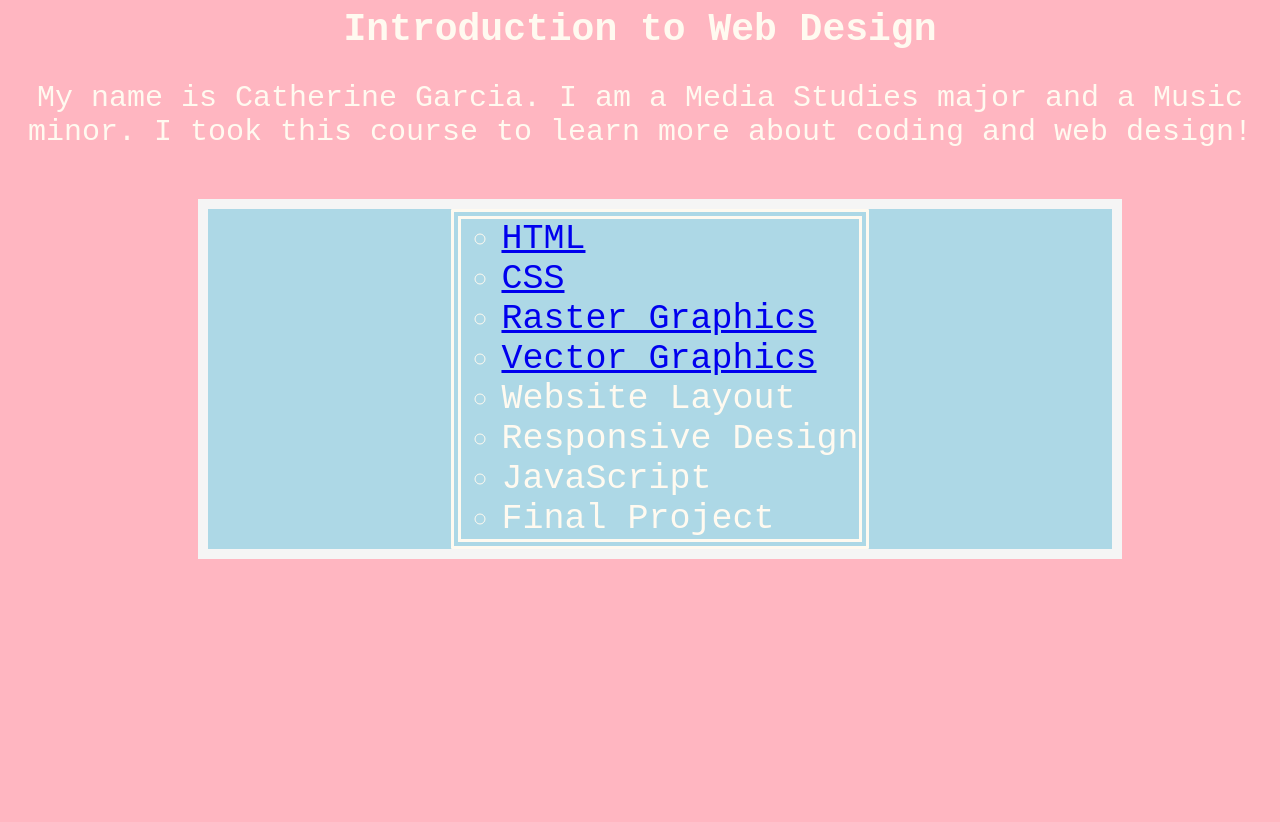
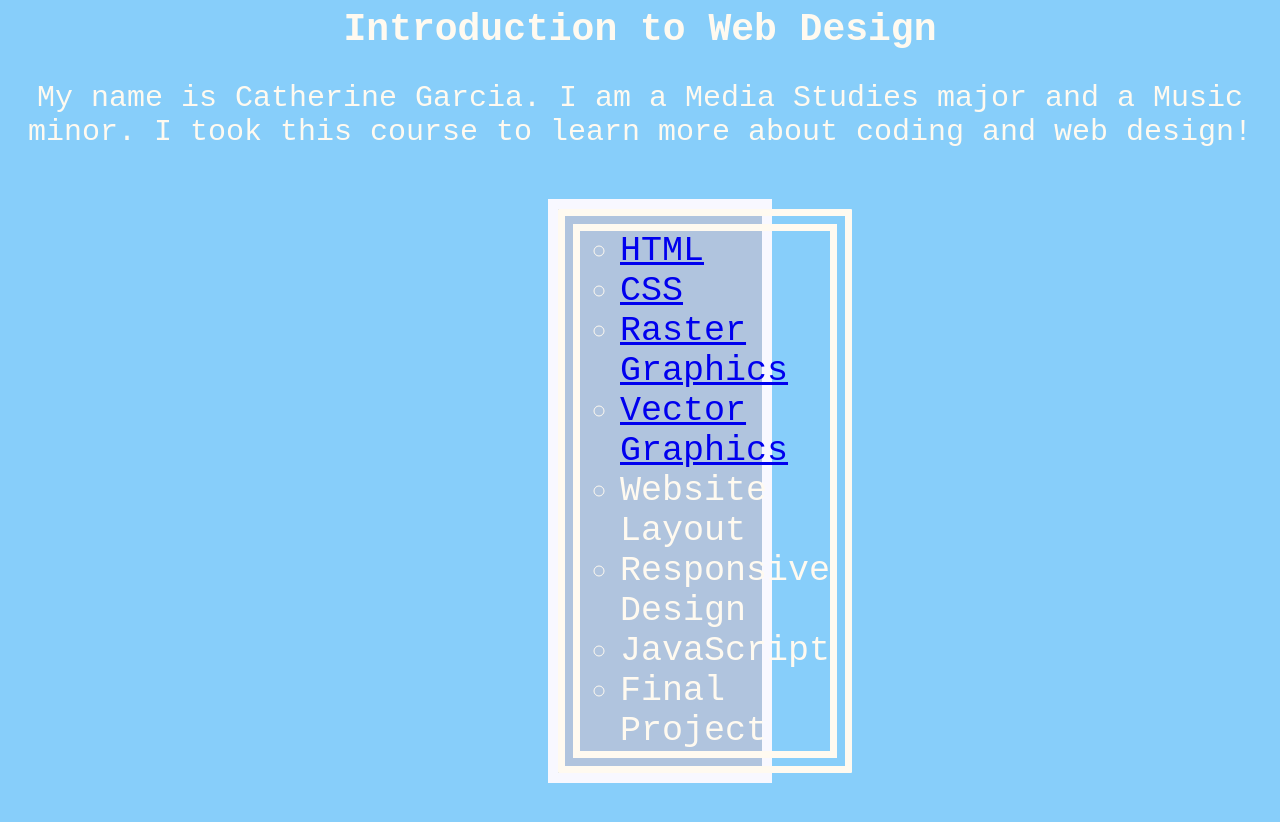
Before and after one commit to catherineg101/medp285.html, a plain HTML site: page index.html in a window 1280 px wide. Before the commit the page ends 800 px from the top, so only its background shows below. Drawn offline with Linux system fonts and the light colour scheme.

Commit message:
Update index.html

```diff
--- a/index.html
+++ b/index.html
@@ -5,7 +5,7 @@
     <title>Catherine Garcia</title>
     <style type="text/css">
 body{
-        background-color: lightpink;
+        background-color: lightskyblue;
 
       }
       p {font-family: monospace;}
@@ -43,14 +43,13 @@ div.container {
   text-align: center;
 }
 
-
 div {
-  border: 10px solid whitesmoke;
+  border: 10px solid ghostwhite;
   margin-top: 50px;
   margin-bottom: 100px;
-  margin-right: 150px;
-  margin-left: 150px;
-  background-color: lightblue;
+  margin-right: 500px;
+  margin-left: 500px;
+  background-color: lightsteelblue;
 }
 
 ul.myUL {
@@ -63,7 +62,7 @@ ul.myUL {
 ul.myUL {
 
   border-style: double;
-  border-width: 10px;
+  border-width: 22px;
   border-radius: 1px
 
 }
```
